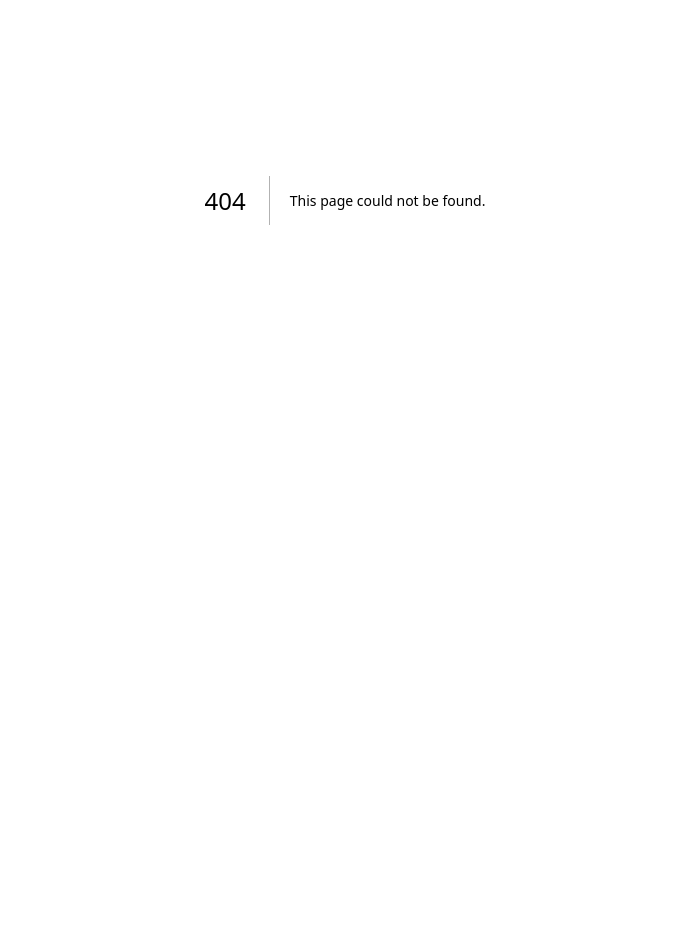
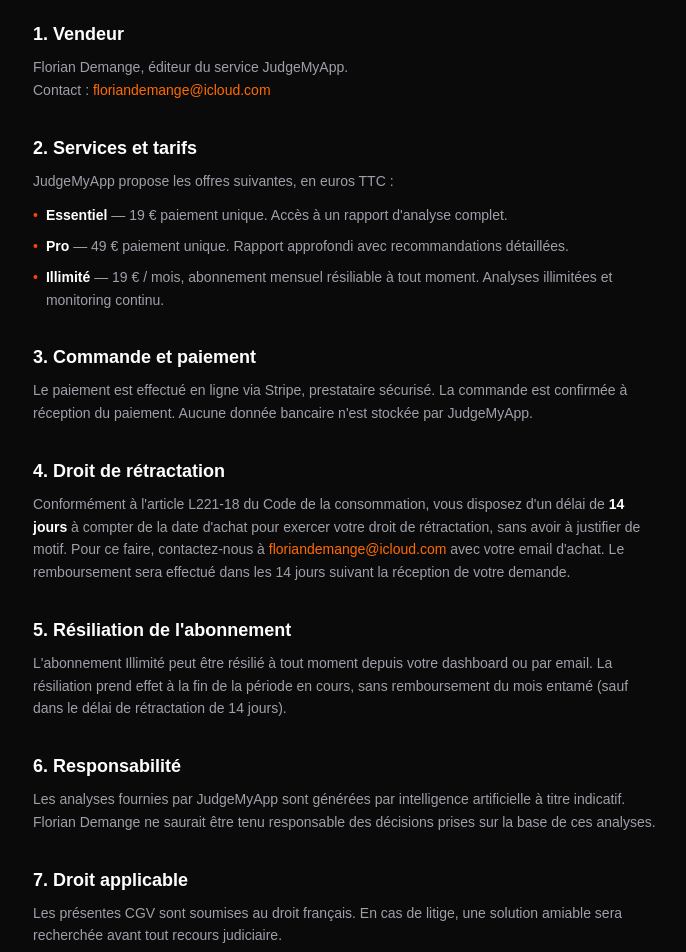
Before and after one commit to floriandemange-dotcom/judgemysaas, a Next.js app: page /cgv in a window 1280 px wide. Before the commit this address had no page. Shown: the part 200-1152 px from the top of the page, without its empty margins (295-981 px from the left). Before the commit the page ends 800 px from the top, so only its background shows below. Built offline with nearby package versions, Linux system fonts and the light colour scheme.

Commit message:
feat: add CGV page and footer link

```diff
--- /dev/null
+++ b/app/cgv/page.tsx
@@ -0,0 +1,82 @@
+export default function CGV() {
+  return (
+    <div style={{ background: '#0A0A0A' }} className="min-h-screen text-white flex flex-col">
+      <nav className="flex items-center px-6 py-5 max-w-6xl mx-auto w-full">
+        <a href="/" className="text-xl font-bold tracking-tight text-white hover:opacity-80 transition-opacity">
+          JudgeMyApp
+        </a>
+      </nav>
+
+      <main className="flex-1 px-6 py-12 max-w-2xl mx-auto w-full">
+        <h1 className="text-3xl font-bold mb-2">Conditions Générales de Vente</h1>
+        <p className="text-zinc-500 text-sm mb-10">En vigueur au 1er janvier 2025</p>
+
+        <section className="mb-8">
+          <h2 className="text-lg font-semibold text-white mb-2">1. Vendeur</h2>
+          <p className="text-zinc-400 text-sm leading-relaxed">
+            Florian Demange, éditeur du service JudgeMyApp.<br />
+            Contact : <a href="mailto:floriandemange@icloud.com" className="text-orange-500 hover:underline">floriandemange@icloud.com</a>
+          </p>
+        </section>
+
+        <section className="mb-8">
+          <h2 className="text-lg font-semibold text-white mb-2">2. Services et tarifs</h2>
+          <p className="text-zinc-400 text-sm leading-relaxed mb-3">
+            JudgeMyApp propose les offres suivantes, en euros TTC :
+          </p>
+          <ul className="text-zinc-400 text-sm leading-relaxed space-y-2">
+            <li className="flex gap-2"><span style={{ color: '#FF4500' }}>•</span> <span><strong className="text-white">Essentiel</strong> — 19 € paiement unique. Accès à un rapport d'analyse complet.</span></li>
+            <li className="flex gap-2"><span style={{ color: '#FF4500' }}>•</span> <span><strong className="text-white">Pro</strong> — 49 € paiement unique. Rapport approfondi avec recommandations détaillées.</span></li>
+            <li className="flex gap-2"><span style={{ color: '#FF4500' }}>•</span> <span><strong className="text-white">Illimité</strong> — 19 € / mois, abonnement mensuel résiliable à tout moment. Analyses illimitées et monitoring continu.</span></li>
+          </ul>
+        </section>
+
+        <section className="mb-8">
+          <h2 className="text-lg font-semibold text-white mb-2">3. Commande et paiement</h2>
+          <p className="text-zinc-400 text-sm leading-relaxed">
+            Le paiement est effectué en ligne via Stripe, prestataire sécurisé. La commande est confirmée à réception du paiement.
+            Aucune donnée bancaire n'est stockée par JudgeMyApp.
+          </p>
+        </section>
+
+        <section className="mb-8">
+          <h2 className="text-lg font-semibold text-white mb-2">4. Droit de rétractation</h2>
+          <p className="text-zinc-400 text-sm leading-relaxed">
+            Conformément à l'article L221-18 du Code de la consommation, vous disposez d'un délai de <strong className="text-white">14 jours</strong> à compter
+            de la date d'achat pour exercer votre droit de rétractation, sans avoir à justifier de motif.
+            Pour ce faire, contactez-nous à <a href="mailto:floriandemange@icloud.com" className="text-orange-500 hover:underline">floriandemange@icloud.com</a> avec
+            votre email d'achat. Le remboursement sera effectué dans les 14 jours suivant la réception de votre demande.
+          </p>
+        </section>
+
+        <section className="mb-8">
+          <h2 className="text-lg font-semibold text-white mb-2">5. Résiliation de l'abonnement</h2>
+          <p className="text-zinc-400 text-sm leading-relaxed">
+            L'abonnement Illimité peut être résilié à tout moment depuis votre dashboard ou par email.
+            La résiliation prend effet à la fin de la période en cours, sans remboursement du mois entamé (sauf dans le délai de rétractation de 14 jours).
+          </p>
+        </section>
+
+        <section className="mb-8">
+          <h2 className="text-lg font-semibold text-white mb-2">6. Responsabilité</h2>
+          <p className="text-zinc-400 text-sm leading-relaxed">
+            Les analyses fournies par JudgeMyApp sont générées par intelligence artificielle à titre indicatif.
+            Florian Demange ne saurait être tenu responsable des décisions prises sur la base de ces analyses.
+          </p>
+        </section>
+
+        <section>
+          <h2 className="text-lg font-semibold text-white mb-2">7. Droit applicable</h2>
+          <p className="text-zinc-400 text-sm leading-relaxed">
+            Les présentes CGV sont soumises au droit français. En cas de litige, une solution amiable sera
+            recherchée avant tout recours judiciaire.
+          </p>
+        </section>
+      </main>
+
+      <footer className="border-t border-zinc-900 py-5 text-center">
+        <p className="text-zinc-600 text-xs">JudgeMyApp © 2025 · France</p>
+      </footer>
+    </div>
+  )
+}
--- a/app/page.tsx
+++ b/app/page.tsx
@@ -323,9 +323,14 @@
       {/* Footer */}
       <footer className="border-t border-zinc-900 py-5 text-center flex flex-col items-center gap-2">
         <p className="text-zinc-600 text-xs">{t.footer}</p>
-        <a href="/mentions-legales" className="text-zinc-700 text-xs hover:text-zinc-500 transition-colors">
-          Mentions légales
-        </a>
+        <div className="flex gap-4">
+          <a href="/mentions-legales" className="text-zinc-700 text-xs hover:text-zinc-500 transition-colors">
+            Mentions légales
+          </a>
+          <a href="/cgv" className="text-zinc-700 text-xs hover:text-zinc-500 transition-colors">
+            CGV
+          </a>
+        </div>
       </footer>
     </div>
   )
```
